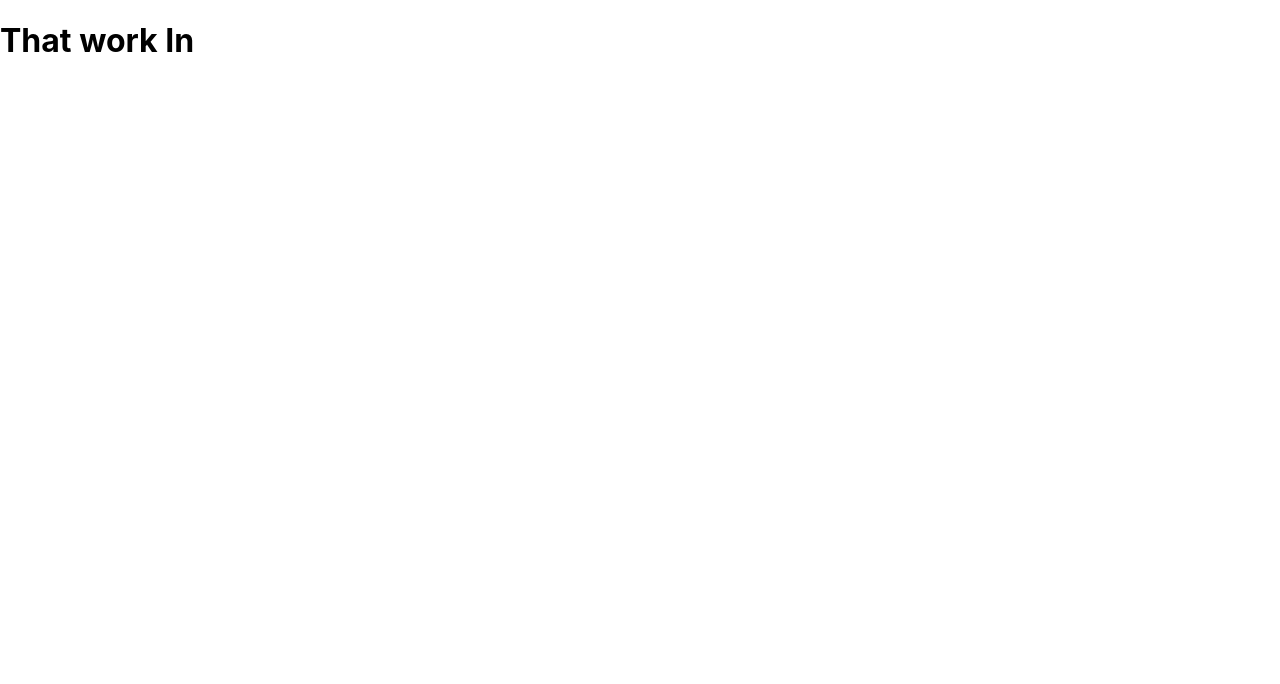
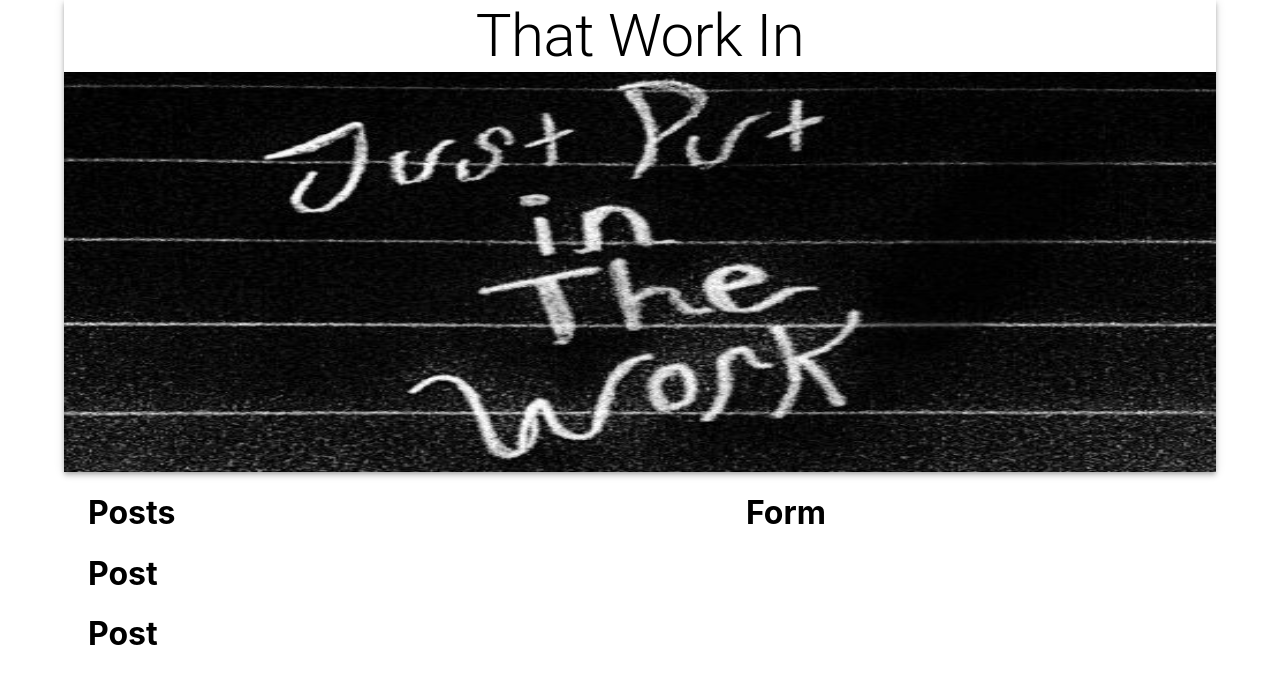
Before and after one commit to MarkkayTavion/that-work-in, a React (Create React App) app in the folder client/: page / in a window 1280 px wide. Shown: the top 684 px of the page. Built offline with nearby package versions, Linux system fonts and the light colour scheme.

Commit message:
Form, Post, posts and material-ui bsics added

```diff
--- a/client/package.json
+++ b/client/package.json
@@ -3,6 +3,9 @@
   "version": "0.1.0",
   "private": true,
   "dependencies": {
+    "@emotion/react": "^11.10.0",
+    "@emotion/styled": "^11.10.0",
+    "@mui/material": "^5.10.2",
     "@testing-library/jest-dom": "^5.16.5",
     "@testing-library/react": "^13.3.0",
     "@testing-library/user-event": "^13.5.0",
--- a/client/src/App.js
+++ b/client/src/App.js
@@ -1,11 +1,31 @@
 import './App.css';
 import React from 'react';
+import { Container, AppBar, Typography, Grow, Grid } from '@mui/material';
+import Posts from './components/Posts/Posts';
+import Form from './components/Form/Form';
+import work from './images/work.jpg';
+
 
 function App() {
   return (
-      <div>
-        <h1>That work In</h1>
-      </div>
+      <Container maxWidth='lg'>
+        <AppBar position='static' color='inherit'>
+          <Typography variant="h2" align="center">That Work In</Typography>
+          <img src={work} alt="That Work In" height="400"/>
+        </AppBar>
+        <Grow in>
+          <Container>
+            <Grid container justify="space-between" alignItems="stretch" spacing={3}>
+              <Grid item xs={12} sm={7}>
+                  <Posts />
+              </Grid>
+              <Grid item xs={12} sm={4}>
+                  <Form />
+              </Grid>
+            </Grid>
+          </Container>
+        </Grow>
+      </Container>
   );
 }
 
--- /dev/null
+++ b/client/src/components/Form/Form.js
@@ -0,0 +1,9 @@
+import React from "react";
+
+const Form = () => {
+    return (
+        <h1>Form</h1>
+    );
+}
+
+export default Form;
--- /dev/null
+++ b/client/src/components/Posts/Post/Post.js
@@ -0,0 +1,9 @@
+import React from "react";
+
+const Post = () => {
+    return (
+        <h1>Post</h1>
+    );
+}
+
+export default Post;
--- /dev/null
+++ b/client/src/components/Posts/Posts.js
@@ -0,0 +1,15 @@
+import React from "react";
+import Post from "./Post/Post";
+
+
+const Posts = () => {
+    return (
+    <>
+        <h1>Posts</h1>
+        <Post />
+        <Post />
+    </>
+    );
+}
+
+export default Posts;
```
Also changed, not shown: client/src/components/Form/formStyles.js (added), client/src/components/Posts/Post/postStyles.js (added), client/src/components/Posts/postsStyles.js (added), client/src/images/work.jpg (added), 1 other file (tests, documents, lock files or other folders).
